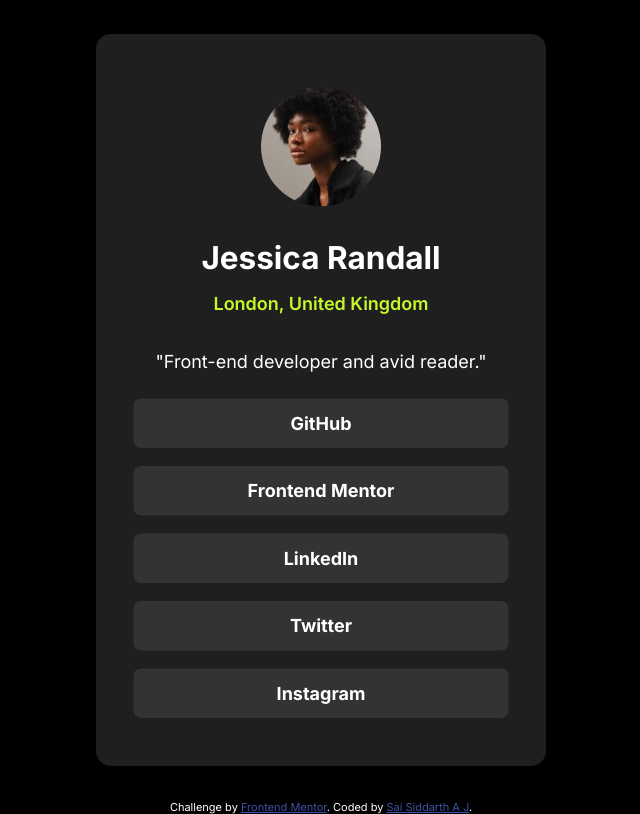
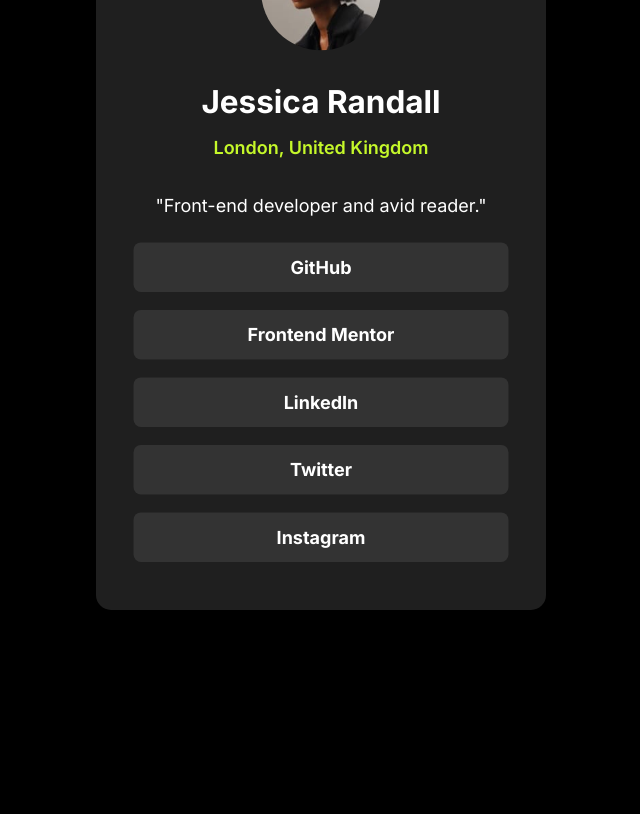
Before and after one commit to saisiddarth84/Frontend-Mentor-Challenges, a plain HTML site: page social-links-profile-main/index.html in a window 1280 px wide. Shown: the whole page, without its empty margins (319-959 px from the left). Drawn offline with Linux system fonts and the light colour scheme.

Commit message:
Update style.css

```diff
--- a/social-links-profile-main/style.css
+++ b/social-links-profile-main/style.css
@@ -12,7 +12,6 @@ body{
   font-family: 'Inter';
 }
 .container{
-  height: 100vh;
   display: flex;
   align-items: center;
   justify-content: center;
@@ -63,6 +62,7 @@ img{
   padding: 9px;
   border-radius: 5px;
   transition: all 0.2s;
+  cursor:pointer;
 }
 .links-container div:active{
   background-color: hsl(75, 94%, 57%);
```
